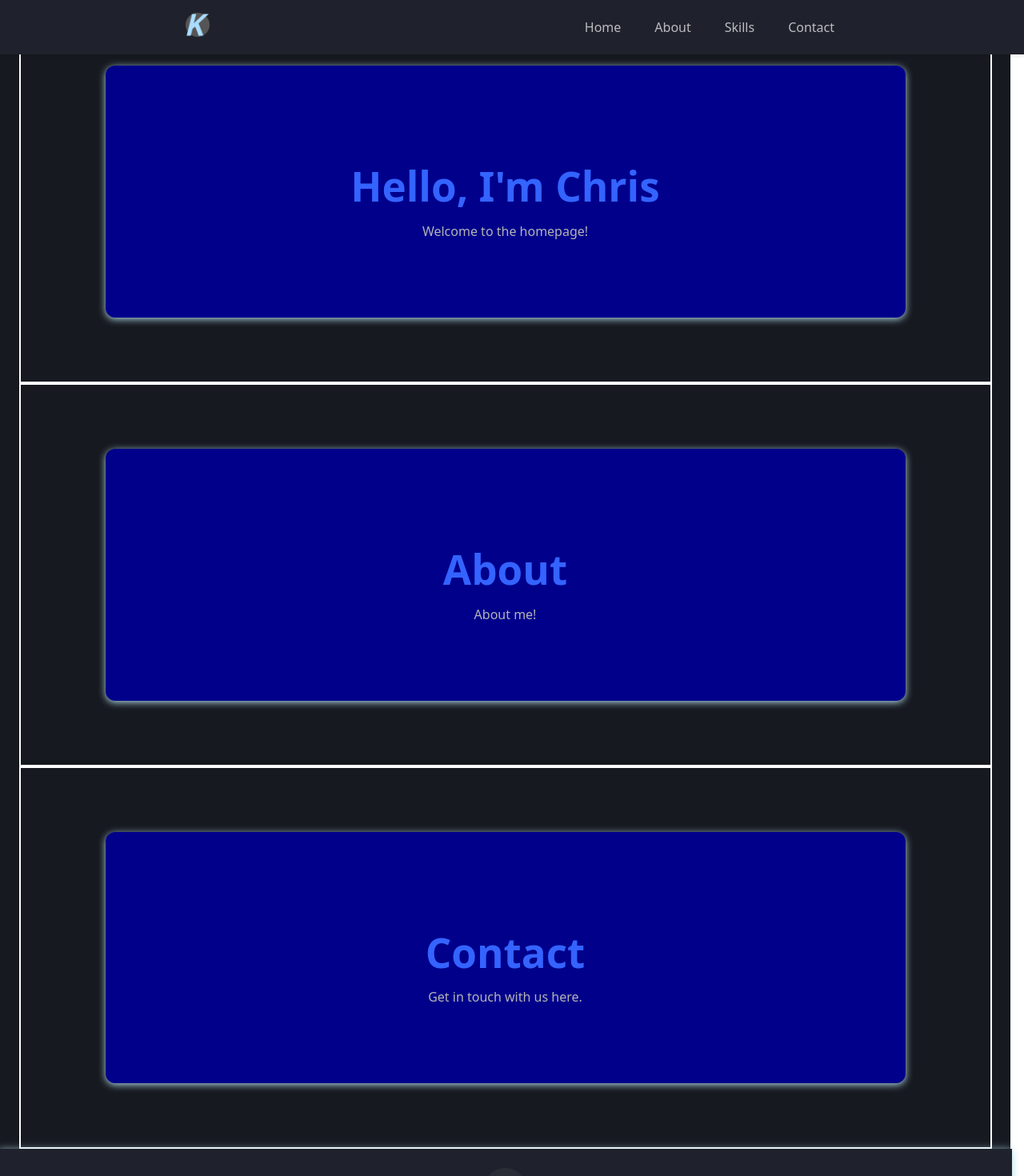
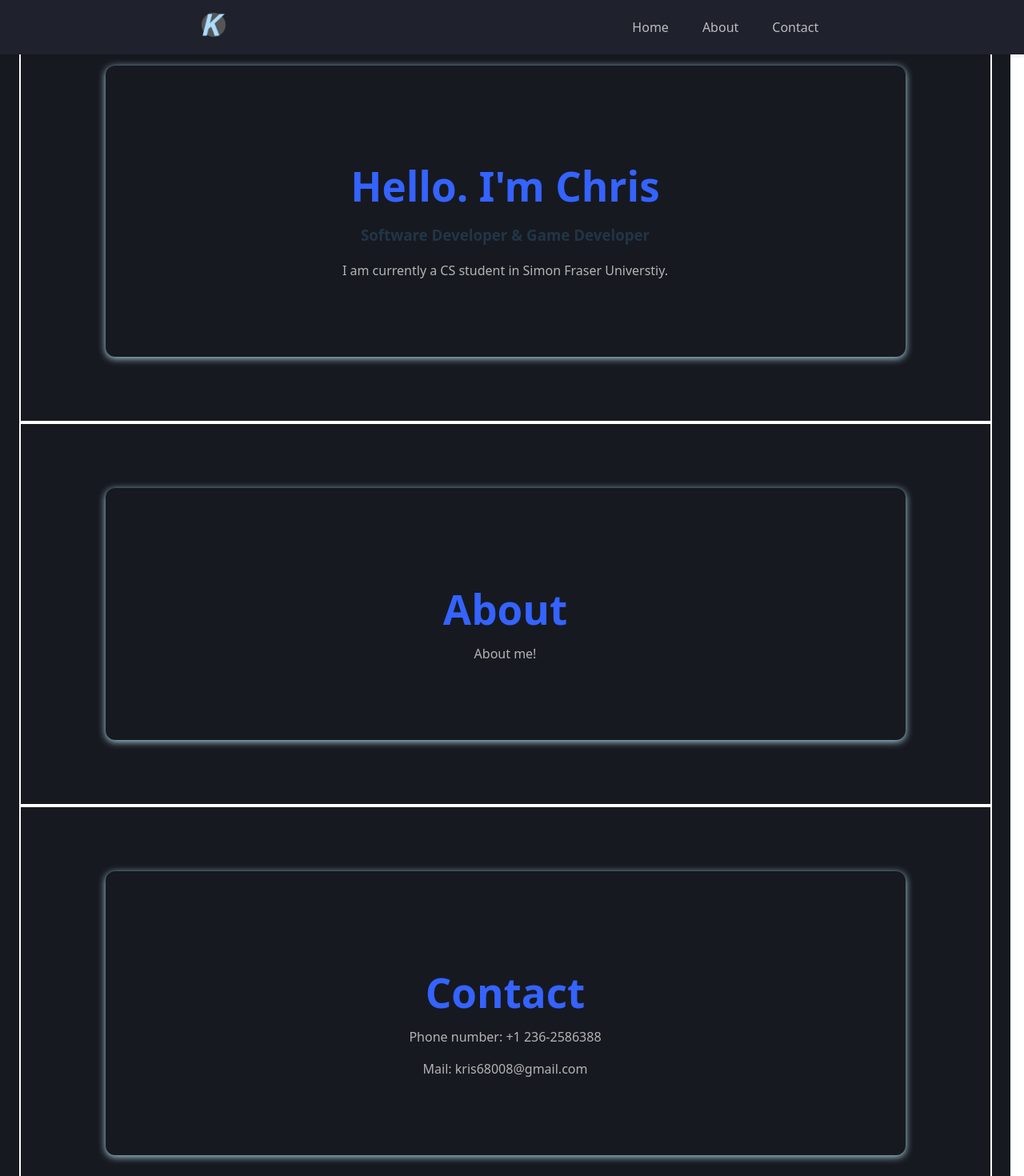
Before and after one commit to kdrsid/kdrsid.github.io, a React (Vite) app: page / in a window 1280 px wide. Shown: the top 1470 px of the page at 80% size. Built offline with nearby package versions, Linux system fonts and the light colour scheme.

Commit message:
Add contact information & changed layout background for the cards of each section.

```diff
--- a/src/App.css
+++ b/src/App.css
@@ -13,7 +13,6 @@ body {
 
 .section {
   height: fit-content;
-  width: fit-content;
   width: 95vw;
   padding: 5rem;
   box-sizing: border-box;
@@ -24,7 +23,6 @@ body {
 }
 
 .card {
-  background-color: darkblue;
   padding: 5rem 1rem;
   border-radius: 12px;
   box-shadow: 0 2px 10px lightblue;
--- a/src/App.jsx
+++ b/src/App.jsx
@@ -3,6 +3,7 @@ import Navbar from './components/Navbar'
 import Home from './components/Home'
 import About from './components/About'
 import Footer from './components/Footer'
+import Contact from './components/Contact'
 function App() {
 
   return (
@@ -11,14 +12,7 @@ function App() {
       <Navbar/>
       <Home/>
       <About/>
-      <main>
-        <section id="contact" className="section">
-          <div className="card">
-            <h1>Contact</h1>
-            <p>Get in touch with us here.</p>
-          </div>
-        </section>
-      </main>
+      <Contact/>
       <Footer/>
     </div>
     </>
--- /dev/null
+++ b/src/components/Contact.jsx
@@ -0,0 +1,15 @@
+import React from 'react'
+
+const Contact = () => {
+  return (
+    <section id="contact" className="section">
+      <div className="card">
+        <h1>Contact</h1>
+        <p>Phone number: +1 236-2586388</p>
+        <p>Mail: kris68008@gmail.com</p>
+      </div>
+    </section>
+  )
+}
+
+export default Contact
--- a/src/components/Footer.jsx
+++ b/src/components/Footer.jsx
@@ -18,7 +18,7 @@ const Footer = () => {
         <a href="https://github.com/kdrsid"><FaGithub size={40} color='gray'/></a>
         <a href="https://www.facebook.com/share/1AoCnAnGNt/"><FaFacebook size={40} color='gray'/></a>
         <a href="https://www.snapchat.com/add/chrisqwqowo?share_id=7As-ptSmU5I&locale=en-GB"><FaSnapchat size={40} color='gray'/></a>
-        </div>
+      </div>
     </nav>
   )
 }
--- a/src/components/Home.jsx
+++ b/src/components/Home.jsx
@@ -4,8 +4,9 @@ const Home = () => {
   return (
     <section id="home" className="section">
           <div className="card">
-            <h1>Hello, I'm Chris</h1>
-            <p>Welcome to the homepage!</p>
+            <h1>Hello. I'm Chris</h1>
+            <h3>Software Developer & Game Developer</h3>
+            <p>I am currently a CS student in Simon Fraser Universtiy.</p>
           </div>
         </section>
   )
--- a/src/components/Navbar.jsx
+++ b/src/components/Navbar.jsx
@@ -1,5 +1,6 @@
 import "./Navbar.css";
 import icon from '../assets/icon.png';
+
 export default function Navbar() {
   return (
     <nav className="navbar">
@@ -9,7 +10,6 @@ export default function Navbar() {
       <div className="navbar-links">
         <a href="#home" className="nav-button">Home</a>
         <a href="#about" className="nav-button">About</a>
-        <a href="#skills" className="nav-button">Skills</a>
         <a href="#contact" className="nav-button">Contact</a>
       </div>
     </nav>
```
